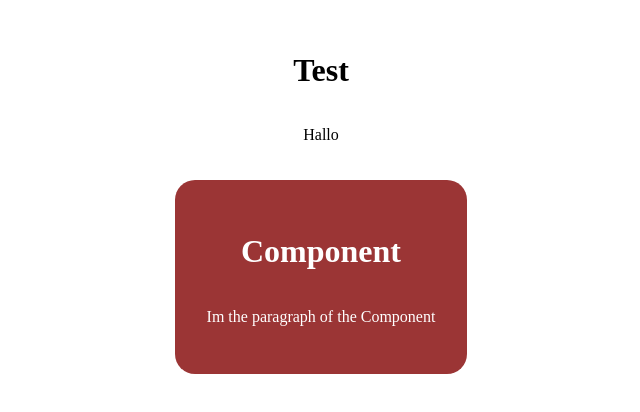
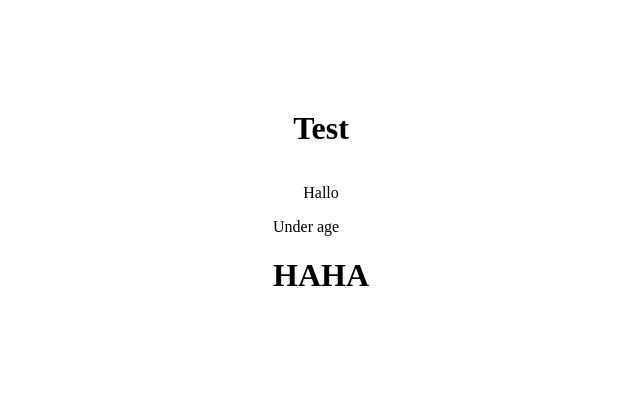
Before and after one commit to kasparlaurenz/pedrotech-course, a React (Create React App) app: page / in a window 1280 px wide. Shown: the part 206-618 px from the top of the page, without its empty margins (327-967 px from the left). Built offline with nearby package versions, Linux system fonts and the light colour scheme; the HTML template or start-up script is replaced by a standard one.

Commit message:
conditional rendering

```diff
--- a/src/App.tsx
+++ b/src/App.tsx
@@ -3,11 +3,20 @@ import './App.css';
 import Component from './components/Component/Component';
 
 function App() {
+  const age = 15;
+
   return (
     <div className="App">
       <h1>Test</h1>
       <p>Hallo</p>
-      <Component />
+      {age >= 18 ? (
+        <Component />
+      ) : (
+        <div>
+          Under age
+          <h1>HAHA</h1>
+        </div>
+      )}
     </div>
   );
 }
```
